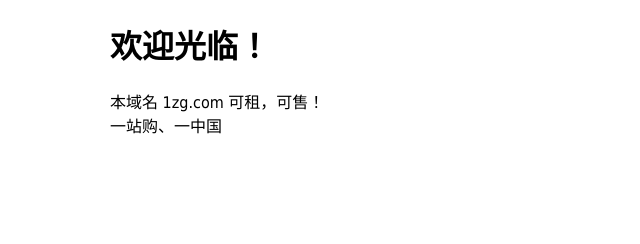
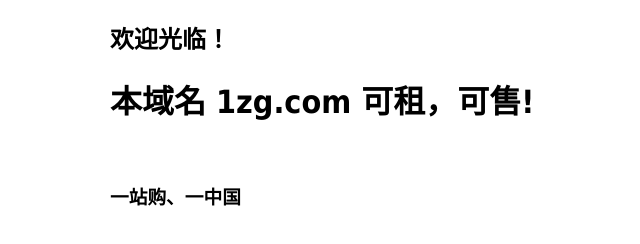
Before and after one commit to junmaqiang/1zg.github.io, a plain HTML site: page index.html in a window 1280 px wide. Shown: the whole page, without its empty margins (250-890 px from the left). Drawn offline with Linux system fonts and the light colour scheme.

Commit message:
20220818-02

```diff
--- a/index.html
+++ b/index.html
@@ -2,8 +2,10 @@
 <html lang="en">
 <head>
     <meta charset="utf-8" />
+    <link rel="icon" href="favicon.ico" />
     <meta name="viewport" content="width=device-width,initial-scale=1.0" />
-    <title>1zg.com</title>
+    <meta http-equiv="keywords" content="一站购,一中国域名可租售,1zg.com"/>
+    <title>一站购|一中国|1zg.com</title>
     <style>
         body {
             width: 35em;
@@ -13,10 +15,10 @@
     </style>
 </head>
 <body>
-    <h1>欢迎光临！</h1>
+    <h2>欢迎光临！</h2>
     <p>
-        本域名 1zg.com 可租，可售！<br />
-        一站购、一中国
+        <h1>本域名 1zg.com 可租，可售!</h1><br />
+        <h3>一站购、一中国</h3>
     </p>
 </body>
 </html>
```
Also changed, not shown: favicon.png (added).
